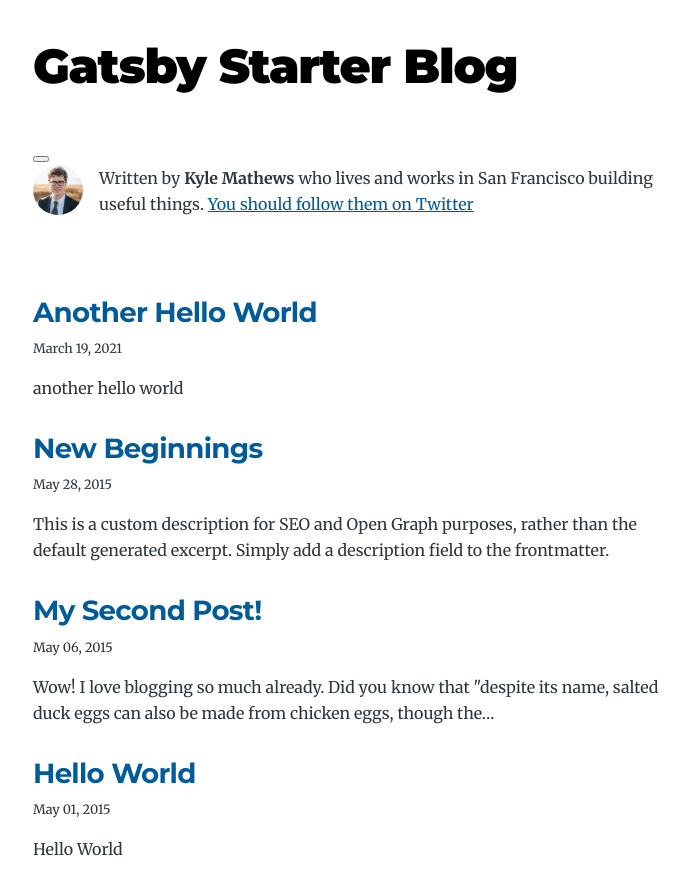
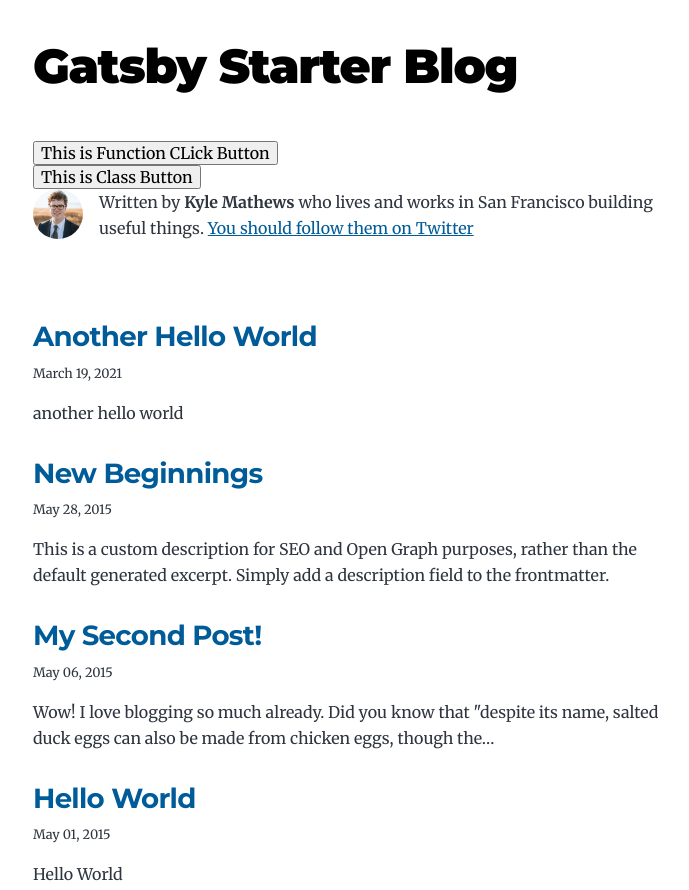
Before and after one commit to mrqwertyuiop/gatsby-netlify, a Gatsby site: page / in a window 1280 px wide. Shown: the top 890 px of the page, without its empty margins (291-980 px from the left). Built offline with nearby package versions, Linux system fonts and the light colour scheme; Gatsby itself is replaced by a stand-in of ours.

Commit message:
view function button edit + add class button

```diff
--- /dev/null
+++ b/src/components/ClassClickButton.js
@@ -0,0 +1,17 @@
+import React, { Component } from 'react'
+
+class ClassClickButton extends Component {
+    clickHandler(){
+        console.log("This class button has been clicked");
+    }
+
+    render() {
+        return (
+            <div>
+                <button onClick={this.clickHandler}>This is Class Button</button>
+            </div>
+        )
+    }
+}
+
+export default ClassClickButton
--- a/src/components/FunctionClick.js
+++ b/src/components/FunctionClick.js
@@ -6,7 +6,7 @@ function FunctionClick() {
     }
     return (
         <div>
-            <button onClick={clickHandler}></button>
+            <button onClick={clickHandler}>This is Function CLick Button</button>
         </div>
     )
 }
--- a/src/pages/index.js
+++ b/src/pages/index.js
@@ -5,6 +5,7 @@ import Bio from "../components/bio"
 import Layout from "../components/layout"
 import SEO from "../components/seo"
 import FunctionClick from "../components/FunctionClick"
+import ClassClickButton from "../components/ClassClickButton"
 import contactInfo from "../../site/settings/config_info.json"
 
 const BlogIndex = ({ data, location }) => {
@@ -30,6 +31,7 @@ const BlogIndex = ({ data, location }) => {
     <Layout location={location} title={siteTitle}>
       <SEO title="All posts" />
       <FunctionClick/>
+      <ClassClickButton/>
       <Bio />
       <ol style={{ listStyle: `none` }}>
         {posts.map(post => {
```
